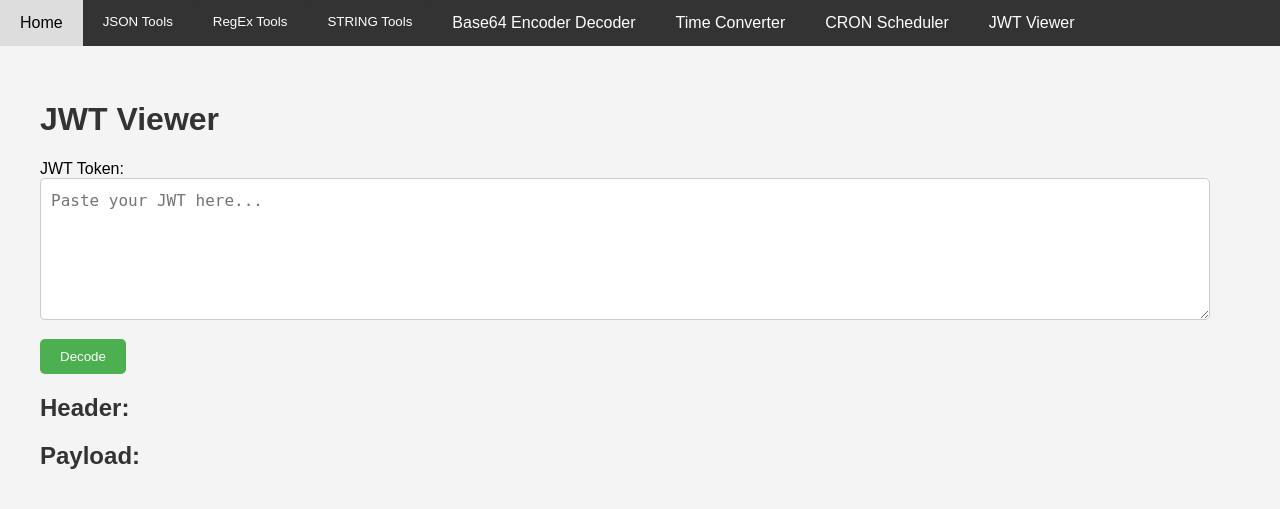
After one commit to vib795/everyday-developer-tools, a Flask app: page /jwt_viewer in a window 1280 px wide. The commit adds this page. Shown: the top 509 px of the page. Run offline with Flask 3, Linux system fonts and the light colour scheme.

Commit message:
Added JWT viewer tool.

```diff
--- a/app.py
+++ b/app.py
@@ -526,5 +526,22 @@ def column_extractor():
         original_delimiter = request.form.get('delimiter', ',')
     return render_template('column_extractor.html', extracted_columns=extracted_columns, original_text=original_text, original_column_number=original_column_number, original_delimiter=original_delimiter)
 
+@app.route('/jwt_viewer', methods=['GET', 'POST'])
+def jwt_viewer():
+    decoded_jwt = None
+    error = None
+    if request.method == 'POST':
+        jwt_token = request.form.get('jwt_token')
+        secret_key = request.form.get('secret_key')
+        try:
+            decoded_jwt = jwt.decode(jwt_token, secret_key, algorithms=["HS256"])
+        except jwt.ExpiredSignatureError:
+            error = "Token has expired"
+        except jwt.InvalidTokenError:
+            error = "Invalid token"
+    return render_template('jwt_viewer.html', decoded_jwt=decoded_jwt, error=error)
+
+
+
 if __name__ == '__main__':
     app.run()
--- /dev/null
+++ b/templates/jwt_viewer.html
@@ -0,0 +1,48 @@
+<!DOCTYPE html>
+<html lang="en">
+<head>
+    <meta charset="UTF-8">
+    <title>JWT Viewer</title>
+    <link rel="stylesheet" href="{{ url_for('static', filename='css/style.css') }}">
+</head>
+<body>
+    {% include 'navbar.html' %}
+    <div class="container">
+        <h1>JWT Viewer</h1>
+        <form id="jwtForm">
+            <div class="form-group">
+                <label for="jwtInput">JWT Token:</label>
+                <textarea id="jwtInput" name="jwtInput" class="form-control" rows="5" placeholder="Paste your JWT here..." required></textarea>
+            </div>
+            <button type="button" class="btn btn-primary" onclick="decodeJWT()">Decode</button>
+        </form>
+        <div class="row mt-4">
+            <div class="col-md-6">
+                <h2>Header:</h2>
+                <pre id="headerOutput" class="output-box"></pre>
+            </div>
+            <div class="col-md-6">
+                <h2>Payload:</h2>
+                <pre id="payloadOutput" class="output-box"></pre>
+            </div>
+        </div>
+    </div>
+    <script>
+        function decodeJWT() {
+            const jwt = document.getElementById('jwtInput').value;
+            const parts = jwt.split('.');
+
+            if (parts.length !== 3) {
+                alert('Invalid JWT');
+                return;
+            }
+
+            const header = JSON.parse(atob(parts[0]));
+            const payload = JSON.parse(atob(parts[1]));
+
+            document.getElementById('headerOutput').textContent = JSON.stringify(header, null, 2);
+            document.getElementById('payloadOutput').textContent = JSON.stringify(payload, null, 2);
+        }
+    </script>
+</body>
+</html>
--- a/templates/navbar.html
+++ b/templates/navbar.html
@@ -34,5 +34,7 @@
     <a href="{{ url_for('base64_encode_decode') }}">Base64 Encoder Decoder</a>
     <a href="{{ url_for('time_converter') }}">Time Converter</a>
     <a href="{{ url_for('schedule_cron') }}">CRON Scheduler</a>
+    <a href="{{ url_for('jwt_viewer') }}">JWT Viewer</a>
+
 
 </div>
```
